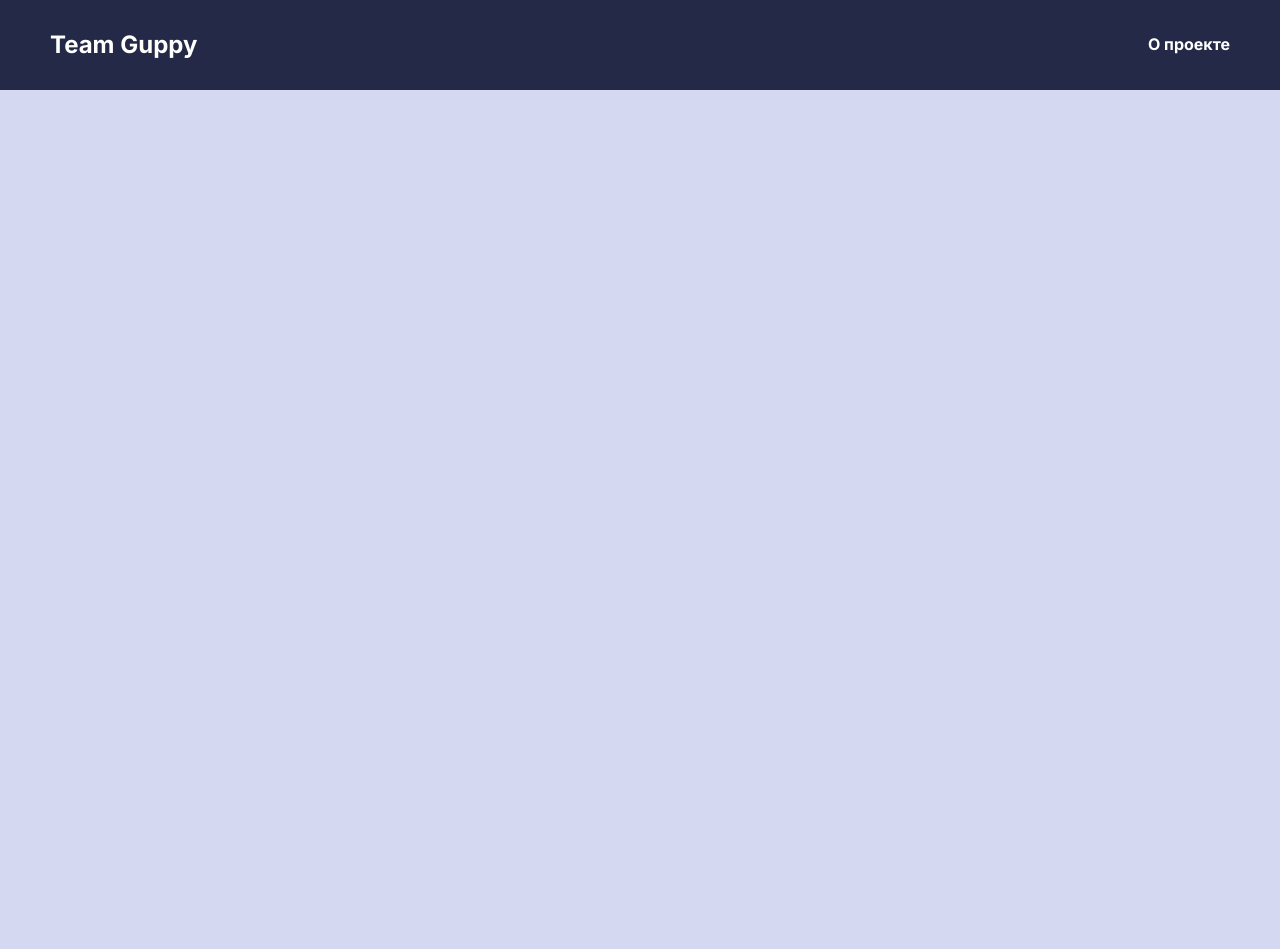
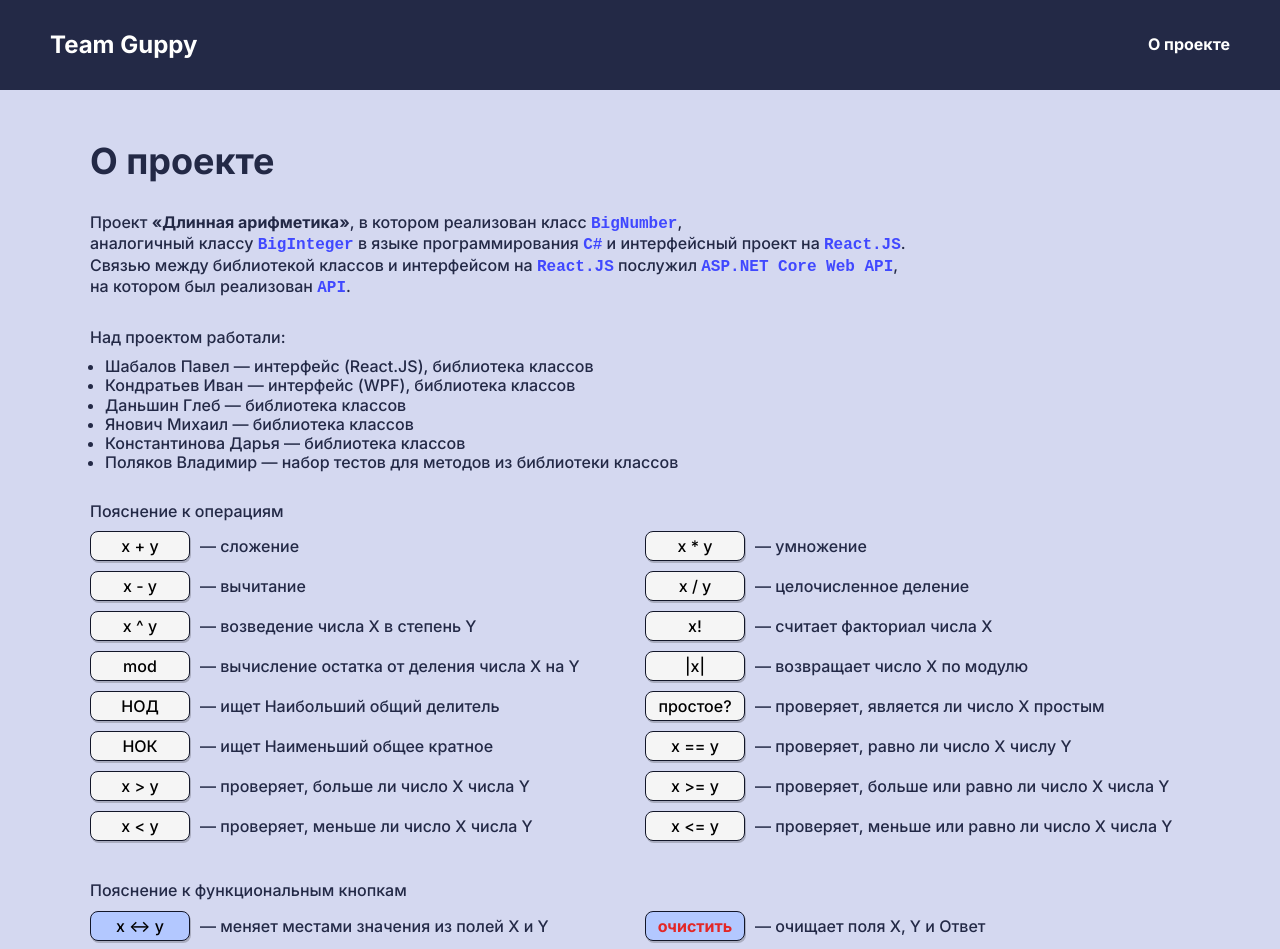
Before and after one commit to Guppy-Team/LongArithmetic, a React (Create React App) app in the folder LongArithmetic.ASP/ClientApp/: page /about in a window 1280 px wide. Shown: the top 949 px of the page. Before the commit the page ends 800 px from the top, so only its background shows below. Built offline with nearby package versions, Linux system fonts and the light colour scheme.

Commit message:
Add About page with explanation about project

```diff
--- a/LongArithmetic.ASP/ClientApp/src/components/Calculator/OperationButton/OperationButton.module.scss
+++ b/LongArithmetic.ASP/ClientApp/src/components/Calculator/OperationButton/OperationButton.module.scss
@@ -1,5 +1,5 @@
 .root {
-	display: flex;
+	display: inline-flex;
 	align-items: center;
 	justify-content: center;
 	height: 30px;
--- a/LongArithmetic.ASP/ClientApp/src/layouts/NavMenu/NavMenu.jsx
+++ b/LongArithmetic.ASP/ClientApp/src/layouts/NavMenu/NavMenu.jsx
@@ -1,4 +1,5 @@
 import React from 'react';
+import { Link } from 'react-router-dom';
 
 import styles from './NavMenu.module.scss';
 
@@ -6,14 +7,14 @@ export const NavMenu = () => {
   return (
     <header className={styles.root}>
       <div className={styles.wrapper}>
-        <a href="" className={styles.logo}>
+        <Link to="/" className={styles.logo}>
           Team Guppy
-        </a>
+        </Link>
 
         <div className={styles.navigation}>
-          <a href="" className={styles.link}>
+          <Link to="/about" className={styles.link}>
             О проекте
-          </a>
+          </Link>
         </div>
       </div>
     </header>
--- /dev/null
+++ b/LongArithmetic.ASP/ClientApp/src/pages/About/About.jsx
@@ -0,0 +1,124 @@
+import React from 'react';
+
+import { OperationButton } from '../../components/Calculator/OperationButton';
+
+import styles from './About.module.scss';
+
+export const About = () => {
+  const operations = [
+    { text: 'x + y', descr: 'сложение' },
+    { text: 'x * y', descr: 'умножение' },
+    { text: 'x - y', descr: 'вычитание' },
+    { text: 'x / y', descr: 'целочисленное деление' },
+    { text: 'x ^ y', descr: 'возведение числа X в степень Y' },
+    { text: 'x!', descr: 'считает факториал числа X' },
+    { text: 'mod', descr: 'вычисление остатка от деления числа X на Y' },
+    { text: '|x|', descr: 'возвращает число X по модулю' },
+    { text: 'НОД', descr: 'ищет Наибольший общий делитель' },
+    { text: 'простое?', descr: 'проверяет, является ли число X простым' },
+    { text: 'НОК', descr: 'ищет Наименьший общее кратное' },
+    { text: 'x == y', descr: 'проверяет, равно ли число X числу Y' },
+    { text: 'x > y', descr: 'проверяет, больше ли число X числа Y' },
+    {
+      text: 'x >= y',
+      descr: 'проверяет, больше или равно ли число X числа Y',
+    },
+    { text: 'x < y', descr: 'проверяет, меньше ли число X числа Y' },
+    {
+      text: 'x <= y',
+      descr: 'проверяет, меньше или равно ли число X числа Y',
+    },
+  ];
+
+  const functions = [
+    {
+      text: 'x <-> y',
+      descr: 'меняет местами значения из полей X и Y',
+      functional: true,
+    },
+    {
+      text: 'очистить',
+      descr: 'очищает поля X, Y и Ответ',
+      functional: true,
+      remove: true,
+    },
+    {
+      text: 'ответ -> x',
+      descr: 'помещает значение из ответа в после X',
+      functional: true,
+    },
+    {
+      text: 'буфер -> x',
+      descr: 'помещает значение из буфера обмена в после X',
+      functional: true,
+    },
+    {
+      text: 'ответ -> y',
+      descr: 'помещает значение из ответа в после Y',
+      functional: true,
+    },
+    {
+      text: 'буфер -> y',
+      descr: 'помещает значение из буфера обмена в после Y',
+      functional: true,
+    },
+  ];
+
+  return (
+    <div>
+      <h1 className={styles.title}>О проекте</h1>
+
+      <p className={styles.subtitle}>
+        Проект <b>«Длинная арифметика»</b>, в котором реализован класс{' '}
+        <code>BigNumber</code>, <br />
+        аналогичный классу <code>BigInteger</code> в языке программирования{' '}
+        <code>C#</code> и интерфейсный проект на <code>React.JS</code>. <br />
+        Связью между библиотекой классов и интерфейсом на <code>
+          React.JS
+        </code>{' '}
+        послужил <code>ASP.NET Core Web API</code>, <br />
+        на котором был реализован <code>API</code>.
+      </p>
+
+      <p className={styles.subtitle}>
+        <span className={styles.subtitleHeader}>Над проектом работали:</span>
+        <ul>
+          <li>Шабалов Павел — интерфейс (React.JS), библиотека классов</li>
+          <li>Кондратьев Иван — интерфейс (WPF), библиотека классов</li>
+          <li>Даньшин Глеб — библиотека классов</li>
+          <li>Янович Михаил — библиотека классов</li>
+          <li>Константинова Дарья — библиотека классов</li>
+          <li>
+            Поляков Владимир — набор тестов для методов из библиотеки классов
+          </li>
+        </ul>
+      </p>
+
+      <div className={styles.explanationBlock}>
+        <span className={styles.subtitleHeader}>Пояснение к операциям</span>
+        <div className={styles.explanation}>
+          {operations.map((obj, i) => (
+            <span key={i} className={styles.descr}>
+              <OperationButton {...obj} />
+              <span>— {obj.descr}</span>
+            </span>
+          ))}
+        </div>
+      </div>
+
+      <div className={styles.explanationBlock}>
+        <span className={styles.subtitleHeader}>
+          Пояснение к функциональным кнопкам
+        </span>
+        <div className={styles.explanation}>
+          {functions.map((obj, i) => (
+            <span key={i} className={styles.descr}>
+              <OperationButton {...obj} />
+              <span>— {obj.descr}</span>
+            </span>
+          ))}
+        </div>
+      </div>
+    </div>
+  );
+};
--- /dev/null
+++ b/LongArithmetic.ASP/ClientApp/src/pages/About/About.module.scss
@@ -0,0 +1,42 @@
+.title {
+	font-size: 36px;
+	margin-bottom: 10px;
+}
+
+.subtitle {
+	margin-top: 30px;
+
+	code {
+		color: #4048FF;
+		font-weight: 700;
+	}
+}
+
+ul {
+	padding-left: 15px;
+}
+
+.subtitleHeader {
+	display: block;
+	margin-bottom: 10px;
+}
+
+.explanationBlock {
+	margin-top: 30px;
+}
+
+.explanation {
+	display: grid;
+	grid-template-columns: 1fr 1fr;
+	column-gap: 10px;
+}
+
+.descr {
+	display: block;
+	margin-bottom: 10px;
+
+	span {
+		display: inline-block;
+		margin-left: 10px;
+	}
+}
--- /dev/null
+++ b/LongArithmetic.ASP/ClientApp/src/pages/About/index.js
@@ -0,0 +1 @@
+export { About } from './About';
--- a/LongArithmetic.ASP/ClientApp/src/pages/Counter.jsx
+++ /dev/null
@@ -1,25 +0,0 @@
-import React, { useState } from 'react';
-
-export const Counter = () => {
-  const [currentCount, setCurrentCount] = useState(0);
-
-  const incrementCounter = () => {
-    setCurrentCount(currentCount + 1);
-  };
-
-  return (
-    <div>
-      <h1>Counter</h1>
-
-      <p>This is a simple example of a React component.</p>
-
-      <p aria-live="polite">
-        Current count: <strong>{currentCount}</strong>
-      </p>
-
-      <button className="btn btn-primary" onClick={incrementCounter}>
-        Increment
-      </button>
-    </div>
-  );
-};
--- a/LongArithmetic.ASP/ClientApp/src/pages/Home/Home.jsx
+++ b/LongArithmetic.ASP/ClientApp/src/pages/Home/Home.jsx
@@ -3,14 +3,19 @@ import React from 'react';
 import { Calculator } from '../../components/Calculator';
 
 import styles from './Home.module.scss';
+import { Link } from 'react-router-dom';
 
 export const Home = () => {
   return (
     <div>
       <h1 className={styles.title}>Проект «Длинная арифметика»</h1>
       <p className={styles.subtitle}>
-        Создание аналога класса <code>BigInteger</code> из <code>C#</code> под
-        названием <code>BigNumber</code>
+        Реализация класса <code>BigNumber</code>, аналогичного классу{' '}
+        <code>BigInteger</code> из <code>C#</code>. <br /> Пояснения к операциям
+        находится на странице{' '}
+        <Link className={styles.importantLink} to="/about">
+          О проекте
+        </Link>
       </p>
 
       <Calculator />
--- a/LongArithmetic.ASP/ClientApp/src/pages/Home/Home.module.scss
+++ b/LongArithmetic.ASP/ClientApp/src/pages/Home/Home.module.scss
@@ -11,3 +11,9 @@
 		font-weight: 700;
 	}
 }
+
+.importantLink {
+	font-weight: 700;
+	color: #4048FF;
+	text-decoration: underline;
+}
```
Also changed, not shown: LongArithmetic.ASP/ClientApp/src/AppRoutes.jsx (+4 -4 lines).
